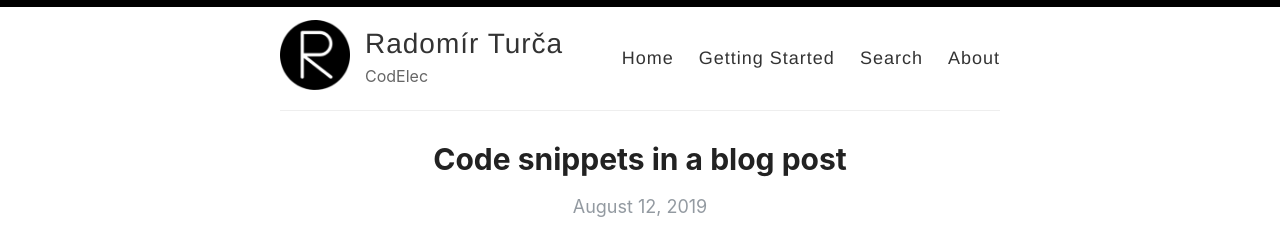
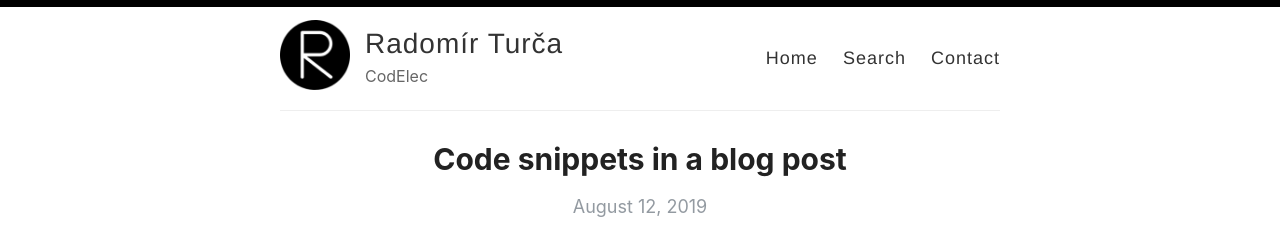
Before and after one commit to CodElecCz/codeleccz.github.io, a Jekyll site: the page built from index.html, in a window 1280 px wide. Shown: the top 241 px of the page. Built offline with Jekyll 4.4.1, drawn with Linux system fonts in a browser that asks for light colours; the list of posts is cut into pages by our own code.

Commit message:
Update default.html

```diff
--- a/_layouts/default.html
+++ b/_layouts/default.html
@@ -28,9 +28,8 @@
 
             <nav>
               <a href="{{ site.baseurl }}/">Home</a>
-              <a href="{{ site.baseurl }}/getting-started">Getting Started</a>
               <a href="{{ site.baseurl }}/search">Search</a>
-              <a href="{{ site.baseurl }}/about">About</a>
+              <a href="{{ site.baseurl }}/about">Contact</a>
             </nav>
           </header>
         </div>
```
